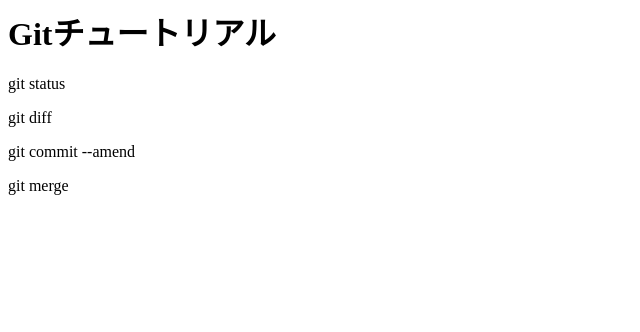
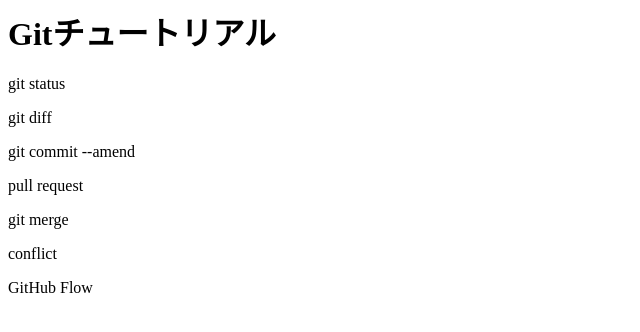
Before and after one commit to FumikazuH/git_tutorial, a plain HTML site: page index.html in a window 1280 px wide. Shown: the whole page, without its empty margins (0-640 px from the left). Drawn offline with Linux system fonts and the light colour scheme.

Commit message:
add 'GitHub Flow'

```diff
--- a/index.html
+++ b/index.html
@@ -2,4 +2,7 @@
 <p>git status</p>
 <p>git diff</p>
 <p>git commit --amend</p>
+<p>pull request</p>
 <p>git merge</p>
+<p>conflict</p>
+<p>GitHub Flow</p>
```
